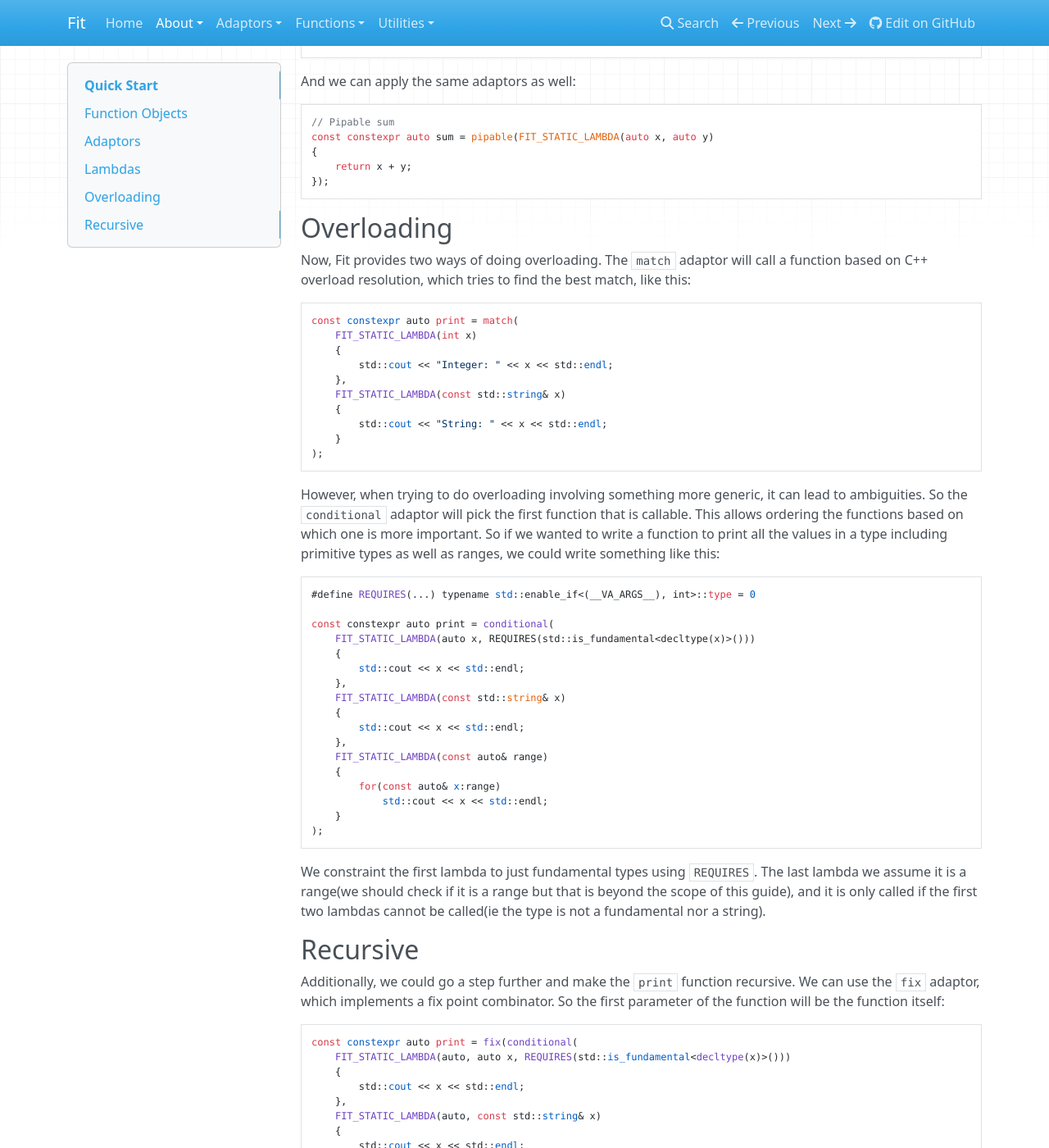
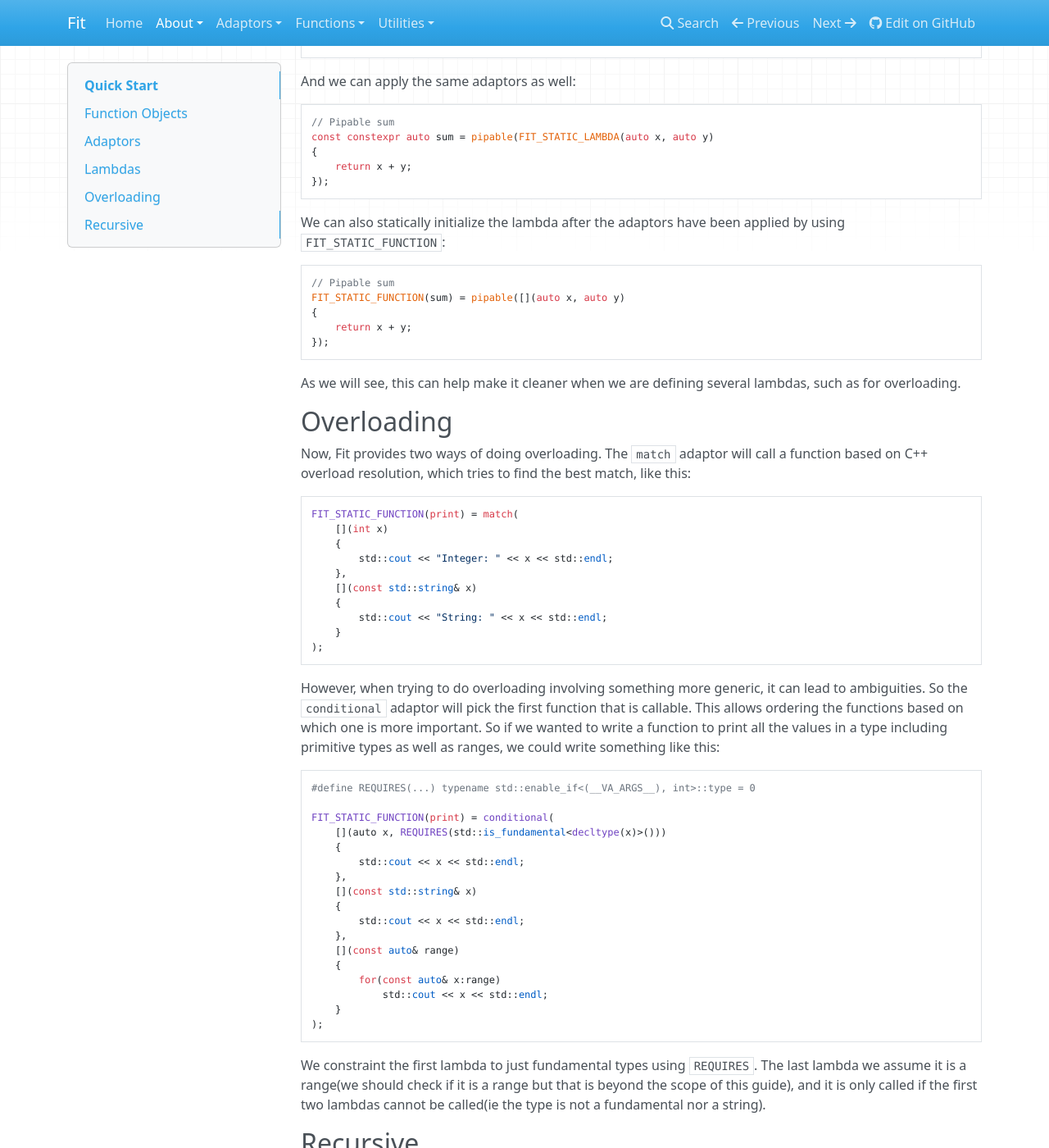
Before and after one commit to boostorg/hof, an MkDocs documentation site: the page built from doc/src/quickstart.md, in a window 1280 px wide and 1400 px high, scrolled down 1561 px. Shown: the whole window at 82% size. Built offline with MkDocs 1.6.1, drawn with Linux system fonts in a browser that asks for light colours; nearby versions of some CDN libraries; old or Windows-style settings are respelled for this version of MkDocs; some of the changed text lies outside the part shown.

Commit message:
Update quickstart guide with static functions

```diff
--- a/doc/src/quickstart.md
+++ b/doc/src/quickstart.md
@@ -67,17 +67,27 @@ And we can apply the same adaptors as well:
         return x + y;
     });
 
+We can also statically initialize the lambda after the adaptors have been applied by using `FIT_STATIC_FUNCTION`:
+
+    // Pipable sum
+    FIT_STATIC_FUNCTION(sum) = pipable([](auto x, auto y)
+    {
+        return x + y;
+    });
+
+As we will see, this can help make it cleaner when we are defining several lambdas, such as for overloading.
+
 Overloading
 -----------
 
 Now, Fit provides two ways of doing overloading. The `match` adaptor will call a function based on C++ overload resolution, which tries to find the best match, like this:
 
-    const constexpr auto print = match(
-        FIT_STATIC_LAMBDA(int x)
+    FIT_STATIC_FUNCTION(print) = match(
+        [](int x)
         {
             std::cout << "Integer: " << x << std::endl;
         },
-        FIT_STATIC_LAMBDA(const std::string& x)
+        [](const std::string& x)
         {
             std::cout << "String: " << x << std::endl;
         }
@@ -87,16 +97,16 @@ However, when trying to do overloading involving something more generic, it can
 
     #define REQUIRES(...) typename std::enable_if<(__VA_ARGS__), int>::type = 0
 
-    const constexpr auto print = conditional(
-        FIT_STATIC_LAMBDA(auto x, REQUIRES(std::is_fundamental<decltype(x)>()))
+    FIT_STATIC_FUNCTION(print) = conditional(
+        [](auto x, REQUIRES(std::is_fundamental<decltype(x)>()))
         {
             std::cout << x << std::endl;
         },
-        FIT_STATIC_LAMBDA(const std::string& x)
+        [](const std::string& x)
         {
             std::cout << x << std::endl;
         },
-        FIT_STATIC_LAMBDA(const auto& range)
+        [](const auto& range)
         {
             for(const auto& x:range)
                 std::cout << x << std::endl;
@@ -110,16 +120,16 @@ Recursive
 
 Additionally, we could go a step further and make the `print` function recursive. We can use the `fix` adaptor, which implements a fix point combinator. So the first parameter of the function will be the function itself:
 
-    const constexpr auto print = fix(conditional(
-        FIT_STATIC_LAMBDA(auto, auto x, REQUIRES(std::is_fundamental<decltype(x)>()))
+    FIT_STATIC_FUNCTION(print) = fix(conditional(
+        [](auto, auto x, REQUIRES(std::is_fundamental<decltype(x)>()))
         {
             std::cout << x << std::endl;
         },
-        FIT_STATIC_LAMBDA(auto, const std::string& x)
+        [](auto, const std::string& x)
         {
             std::cout << x << std::endl;
         },
-        FIT_STATIC_LAMBDA(auto self, const auto& range)
+        [](auto self, const auto& range)
         {
             for(const auto& x:range) self(x);
         }
```
